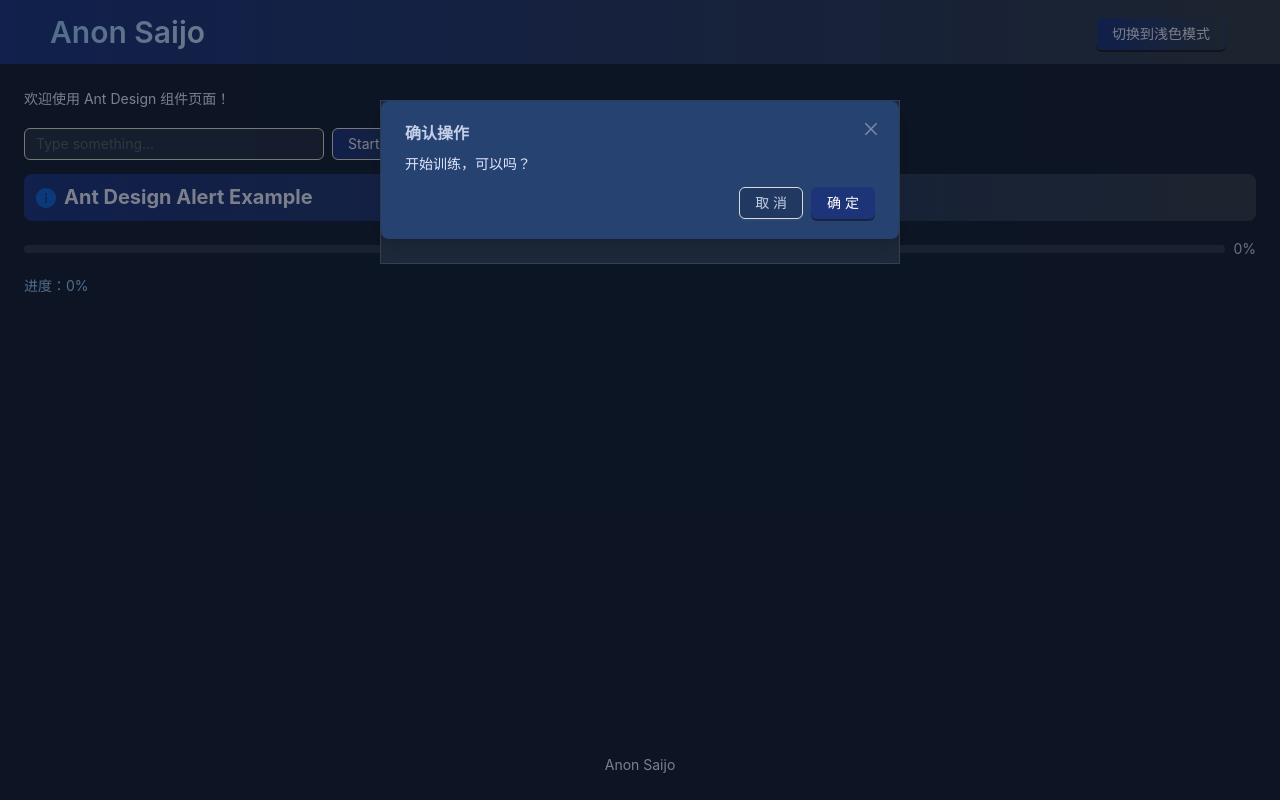
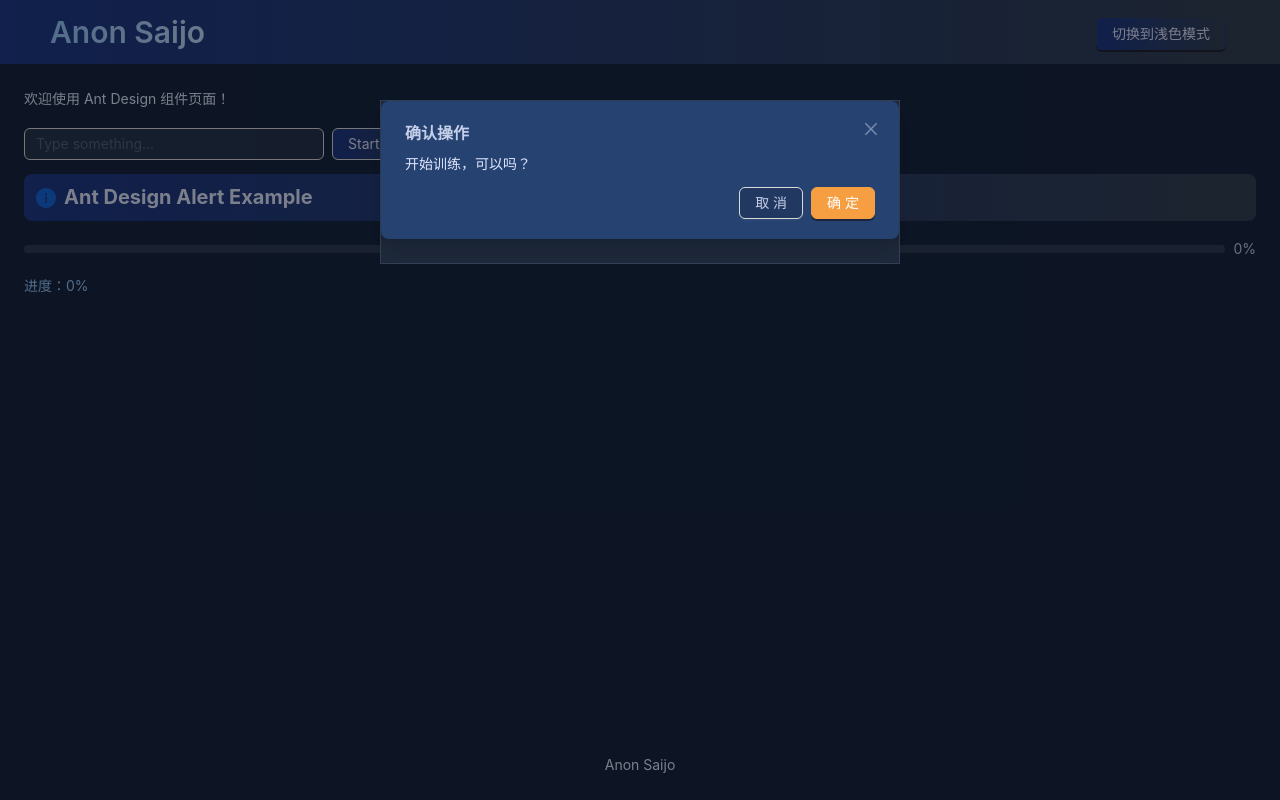
Before and after one commit to IvanAmamiya/test4sse, a Next.js app: page / in a window 1280 px wide. Both pictures are taken after a click on the button "Start Training". Built offline with nearby package versions, Linux system fonts and the light colour scheme.

Commit message:
样式修改

```diff
--- a/src/components/ConfirmTrainModal.tsx
+++ b/src/components/ConfirmTrainModal.tsx
@@ -16,6 +16,13 @@ const ConfirmTrainModal: React.FC<ConfirmTrainModalProps> = ({ isDark, visible,
     onCancel={onCancel}
     okText="确定"
     cancelText="取消"
+    okButtonProps={{
+      style: {
+        background: isDark ? "#f59e42" : "#22c55e",
+        borderColor: isDark ? "#f59e42" : "#22c55e",
+        color: "#fff",
+      },
+    }}
     style={{
       backgroundColor: getThemeColor("modalBg", isDark),
       color: getThemeColor("text", isDark),
```
